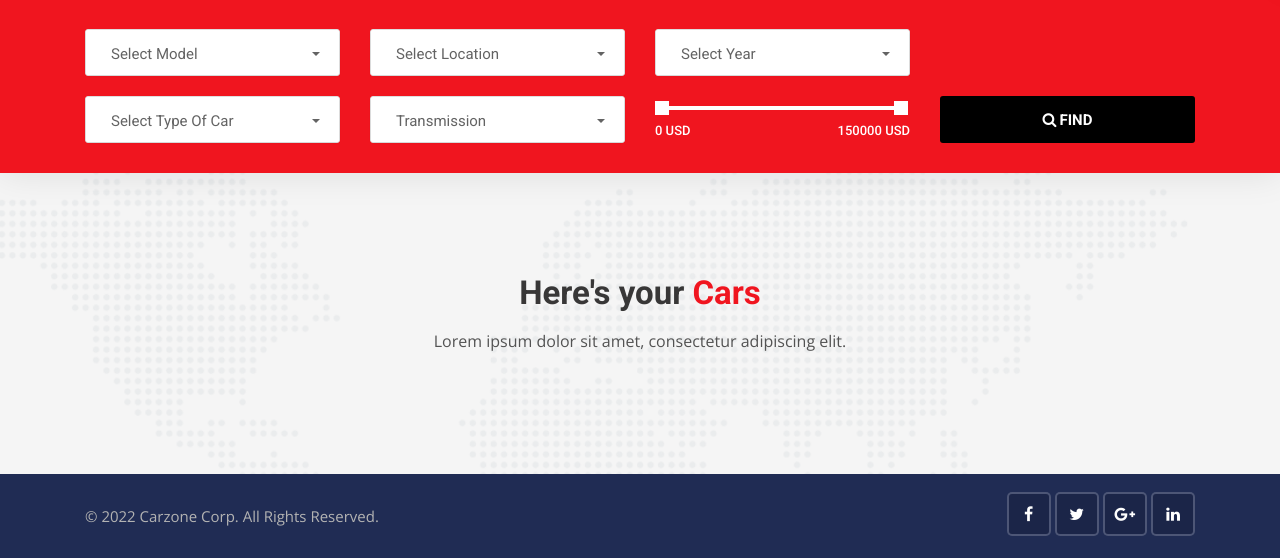
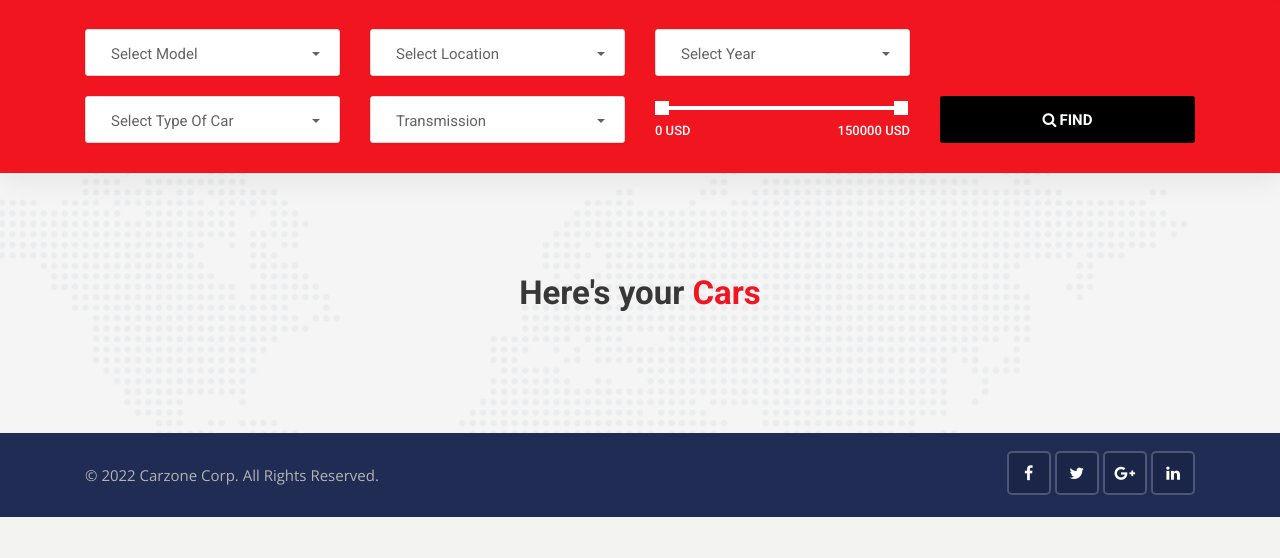
Before and after one commit to HarshTiwari1234321/Carzone-Project-1, a Django app: page /cars/search/ in a window 1280 px wide. Shown: the part 361-919 px from the top of the page. After the commit the page ends 878 px from the top, so only its background shows below. Run offline with Django 3.2, Linux system fonts and the light colour scheme; data that the repository does not hold is empty; some libraries are stand-ins or nearby versions.

Commit message:
Updated search.html

```diff
--- a/templates/cars/search.html
+++ b/templates/cars/search.html
@@ -105,7 +105,6 @@
         <!-- Main title -->
         <div class="main-title">
             <h1>Here's your <span>Cars</span></h1>
-            <p>Lorem ipsum dolor sit amet, consectetur adipiscing elit.</p>
         </div>
         <div class="row">
           {% for car in cars %}
```
